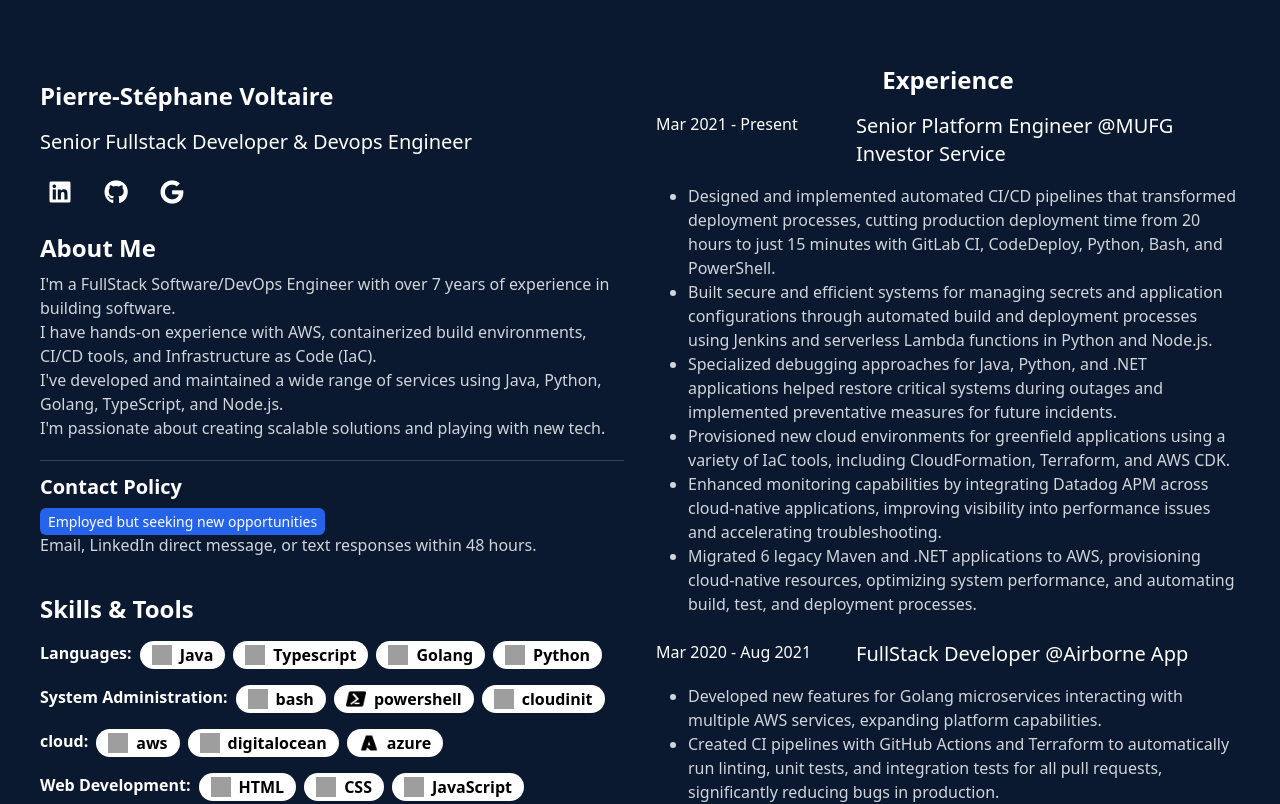
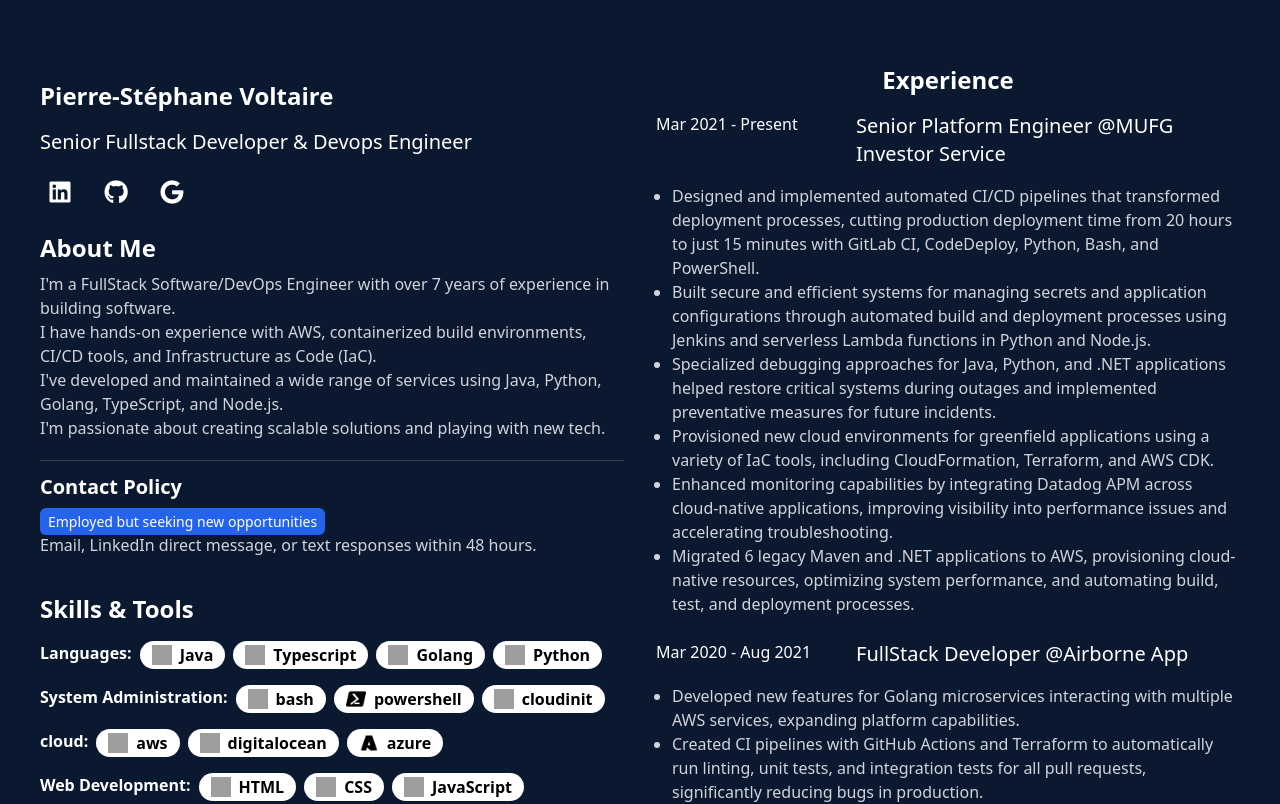
Before and after one commit to PierreStephaneVoltaire/website, a React (Vite) app: page / in a window 1280 px wide. Shown: the top 804 px of the page. Built offline with nearby package versions, Linux system fonts and the light colour scheme; grey boxes are pictures that could not be loaded.

Commit message:
Update Experience.tsx

```diff
--- a/src/components/Experience.tsx
+++ b/src/components/Experience.tsx
@@ -21,7 +21,7 @@
                           {exp.position} @<br className="block md:hidden" />{exp.name}
                         </span>
                     </div>
-                    <ul className="list-disc pl-8 pb-2 pt-2 text-gray-300">
+                    <ul className="list-disc pl-4 pb-2 pt-2 text-gray-300">
                         {exp.summary.map((summary, i) => (
                             <li key={i} >{summary}</li>
                         ))}
```
